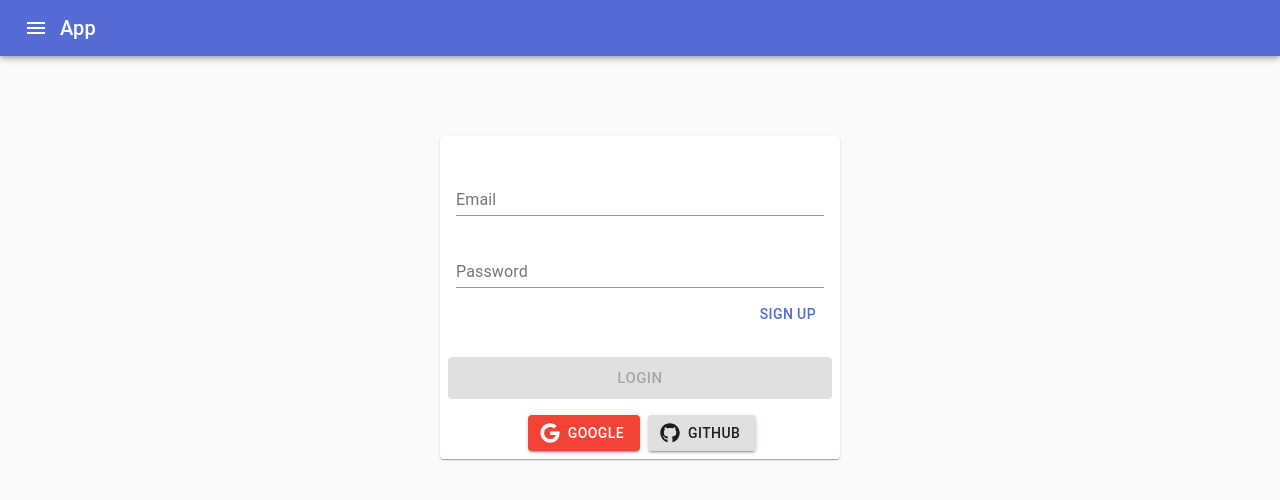
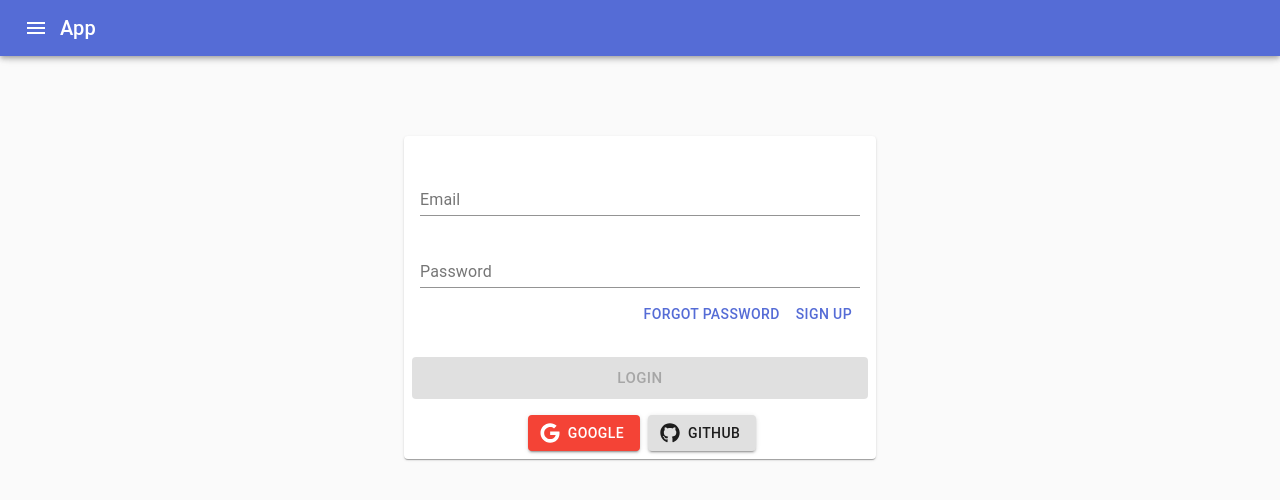
Before and after one commit to qwertyforce/url_shortener, a React (Create React App) app in the folder frontend/: page /login in a window 1280 px wide. Shown: the top 500 px of the page. Built offline with nearby package versions, Linux system fonts and the light colour scheme.

Commit message:
width fix

```diff
--- a/frontend/src/LoginForm.js
+++ b/frontend/src/LoginForm.js
@@ -17,7 +17,7 @@ const useStyles = makeStyles(theme => ({
       container: {
         display: 'flex',
         flexWrap: 'wrap',
-        width: 400,
+        justifyContent:"center",
         margin: `${theme.spacing(0)} auto`
       },
       loginBtn: {
@@ -117,6 +117,9 @@ function LoginForm(props) {
                 onKeyPress={(e)=>handleKeyPress(e)}
               />
               <Box display="flex" justifyContent="flex-end">
+              <Button color="primary" component={RouterLink} to="/forgot_pw">
+               Forgot password
+             </Button>
               <Button color="primary" component={RouterLink} to="/signup">
                Sign up
              </Button>
--- a/frontend/src/SignUpForm.js
+++ b/frontend/src/SignUpForm.js
@@ -12,7 +12,8 @@ const useStyles = makeStyles(theme => ({
       container: {
         display: 'flex',
         flexWrap: 'wrap',
-        width: 400,
+        justifyContent:"center",
+        maxWidth:400,
         margin: `${theme.spacing(0)} auto`
       },
       loginBtn: {
@@ -35,8 +36,7 @@ function LoginForm(props) {
  const [isButtonDisabled, setIsButtonDisabled] = React.useState(true);
  const [helperText, setHelperText] = React.useState('');
  const [error, setError] = React.useState(false);
- function validateEmail(email)
- {
+ function validateEmail(email) {
      var re = /\S+@\S+\.\S+/;
      return re.test(email);
  }
```
